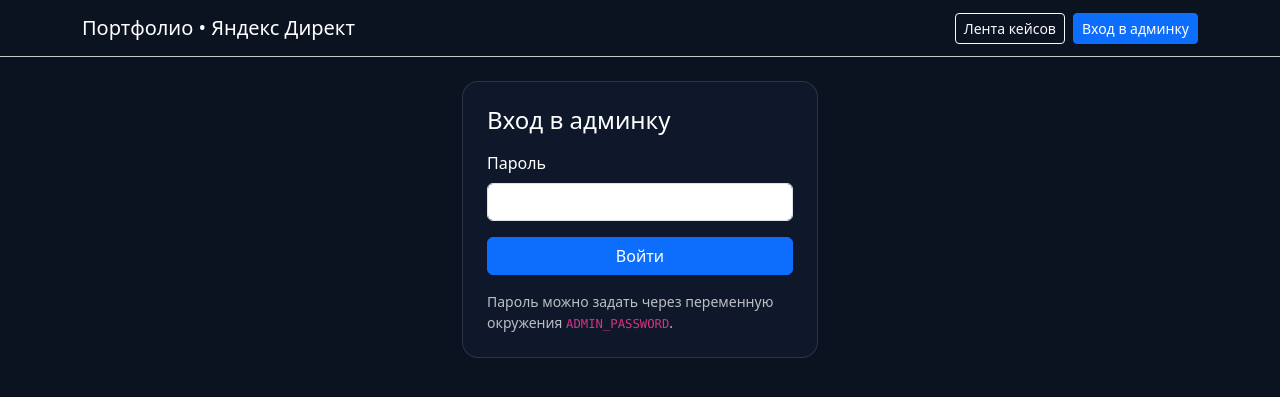
After one commit to barabanov-oi/context_landing, a Flask app: page /admin/login in a window 1280 px wide. The commit adds this page. Shown: the top 397 px of the page. Run offline with Flask 3, Linux system fonts and the light colour scheme.

Commit message:
Добавить пароль в админку и визуальный редактор кейсов
Реализован вход по паролю, добавлен WYSIWYG HTML-редактор и кастомный контент для каждого кейса.

```diff
--- a/app.py
+++ b/app.py
@@ -1,12 +1,24 @@
 import json
+import os
 import re
+from functools import wraps
 from pathlib import Path
 from typing import Any
 
-from flask import Flask, abort, flash, redirect, render_template, request, url_for
+from flask import (
+    Flask,
+    abort,
+    flash,
+    redirect,
+    render_template,
+    request,
+    session,
+    url_for,
+)
 
 app = Flask(__name__)
-app.secret_key = "context-landing-secret"
+app.secret_key = os.environ.get("FLASK_SECRET_KEY", "context-landing-secret")
+ADMIN_PASSWORD = os.environ.get("ADMIN_PASSWORD", "admin123")
 
 DATA_FILE = Path("data/cases.json")
 
@@ -23,7 +35,11 @@ def load_cases() -> list[dict[str, Any]]:
     if not DATA_FILE.exists():
         return []
     with DATA_FILE.open("r", encoding="utf-8") as file:
-        return json.load(file)
+        cases = json.load(file)
+
+    for case in cases:
+        case.setdefault("custom_content", "")
+    return cases
 
 
 def save_cases(cases: list[dict[str, Any]]) -> None:
@@ -32,8 +48,7 @@ def save_cases(cases: list[dict[str, Any]]) -> None:
 
 
 def find_case(slug: str) -> dict[str, Any] | None:
-    cases = load_cases()
-    for case in cases:
+    for case in load_cases():
         if case["slug"] == slug:
             return case
     return None
@@ -57,6 +72,17 @@ def parse_tags(tags: str) -> list[str]:
     return [part.strip() for part in tags.split(",") if part.strip()]
 
 
+def admin_required(handler):
+    @wraps(handler)
+    def wrapped(*args, **kwargs):
+        if not session.get("is_admin"):
+            flash("Войдите в админку.", "warning")
+            return redirect(url_for("admin_login", next=request.path))
+        return handler(*args, **kwargs)
+
+    return wrapped
+
+
 @app.route("/")
 def index() -> str:
     return render_template("index.html", cases=load_cases())
@@ -70,12 +96,34 @@ def case_detail(slug: str) -> str:
     return render_template("case_detail.html", case=case)
 
 
+@app.route("/admin/login", methods=["GET", "POST"])
+def admin_login() -> str:
+    if request.method == "POST":
+        password = request.form.get("password", "")
+        if password == ADMIN_PASSWORD:
+            session["is_admin"] = True
+            flash("Вход выполнен.", "success")
+            target = request.args.get("next") or url_for("admin_list")
+            return redirect(target)
+        flash("Неверный пароль.", "danger")
+    return render_template("admin_login.html")
+
+
+@app.route("/admin/logout")
+def admin_logout() -> str:
+    session.pop("is_admin", None)
+    flash("Вы вышли из админки.", "info")
+    return redirect(url_for("index"))
+
+
 @app.route("/admin")
+@admin_required
 def admin_list() -> str:
     return render_template("admin_list.html", cases=load_cases())
 
 
 @app.route("/admin/cases/new", methods=["GET", "POST"])
+@admin_required
 def admin_new_case() -> str:
     if request.method == "POST":
         title = request.form.get("title", "").strip()
@@ -98,6 +146,7 @@ def admin_new_case() -> str:
             "actions": request.form.get("actions", "").strip(),
             "result": request.form.get("result", "").strip(),
             "conclusion": request.form.get("conclusion", "").strip(),
+            "custom_content": request.form.get("custom_content", "").strip(),
             "tags": parse_tags(request.form.get("tags", "")),
         }
         cases.append(case_data)
@@ -109,6 +158,7 @@ def admin_new_case() -> str:
 
 
 @app.route("/admin/cases/<slug>/edit", methods=["GET", "POST"])
+@admin_required
 def admin_edit_case(slug: str) -> str:
     cases = load_cases()
     case = next((item for item in cases if item["slug"] == slug), None)
@@ -136,6 +186,7 @@ def admin_edit_case(slug: str) -> str:
                 "actions": request.form.get("actions", "").strip(),
                 "result": request.form.get("result", "").strip(),
                 "conclusion": request.form.get("conclusion", "").strip(),
+                "custom_content": request.form.get("custom_content", "").strip(),
                 "tags": parse_tags(request.form.get("tags", "")),
             }
         )
--- /dev/null
+++ b/templates/admin_login.html
@@ -0,0 +1,17 @@
+{% extends 'base.html' %}
+{% block title %}Вход в админку{% endblock %}
+{% block content %}
+<div class="row justify-content-center">
+  <div class="col-md-6 col-lg-4">
+    <div class="card-glass p-4">
+      <h1 class="h4 mb-3">Вход в админку</h1>
+      <form method="post">
+        <label class="form-label">Пароль</label>
+        <input type="password" name="password" class="form-control mb-3" required>
+        <button class="btn btn-primary w-100" type="submit">Войти</button>
+      </form>
+      <p class="text-muted-1 small mt-3 mb-0">Пароль можно задать через переменную окружения <code>ADMIN_PASSWORD</code>.</p>
+    </div>
+  </div>
+</div>
+{% endblock %}
--- a/templates/base.html
+++ b/templates/base.html
@@ -12,6 +12,7 @@
     .pill { display:inline-block; border: 1px solid rgba(255,255,255,.16); border-radius: 999px; padding: .2rem .6rem; margin-right: .35rem; margin-bottom: .35rem; color: rgba(255,255,255,.88); font-size: .85rem; }
     .metric { border: 1px solid rgba(255,255,255,.12); border-radius: 12px; padding: .5rem .7rem; }
   </style>
+  {% block head_extra %}{% endblock %}
 </head>
 <body>
 <nav class="navbar navbar-dark border-bottom border-secondary-subtle mb-4">
@@ -19,7 +20,12 @@
     <a class="navbar-brand" href="{{ url_for('index') }}">Портфолио • Яндекс Директ</a>
     <div class="d-flex gap-2">
       <a class="btn btn-outline-light btn-sm" href="{{ url_for('index') }}">Лента кейсов</a>
-      <a class="btn btn-primary btn-sm" href="{{ url_for('admin_list') }}">Админка</a>
+      {% if session.get('is_admin') %}
+        <a class="btn btn-primary btn-sm" href="{{ url_for('admin_list') }}">Админка</a>
+        <a class="btn btn-outline-warning btn-sm" href="{{ url_for('admin_logout') }}">Выйти</a>
+      {% else %}
+        <a class="btn btn-primary btn-sm" href="{{ url_for('admin_login') }}">Вход в админку</a>
+      {% endif %}
     </div>
   </div>
 </nav>
@@ -34,5 +40,6 @@
   {% endwith %}
   {% block content %}{% endblock %}
 </main>
+{% block scripts %}{% endblock %}
 </body>
 </html>
```
Also changed, not shown: data/cases.json (+27 -5 lines), templates/admin_form.html (+39 -1 lines), templates/case_detail.html (+7 -0 lines), README.md.
